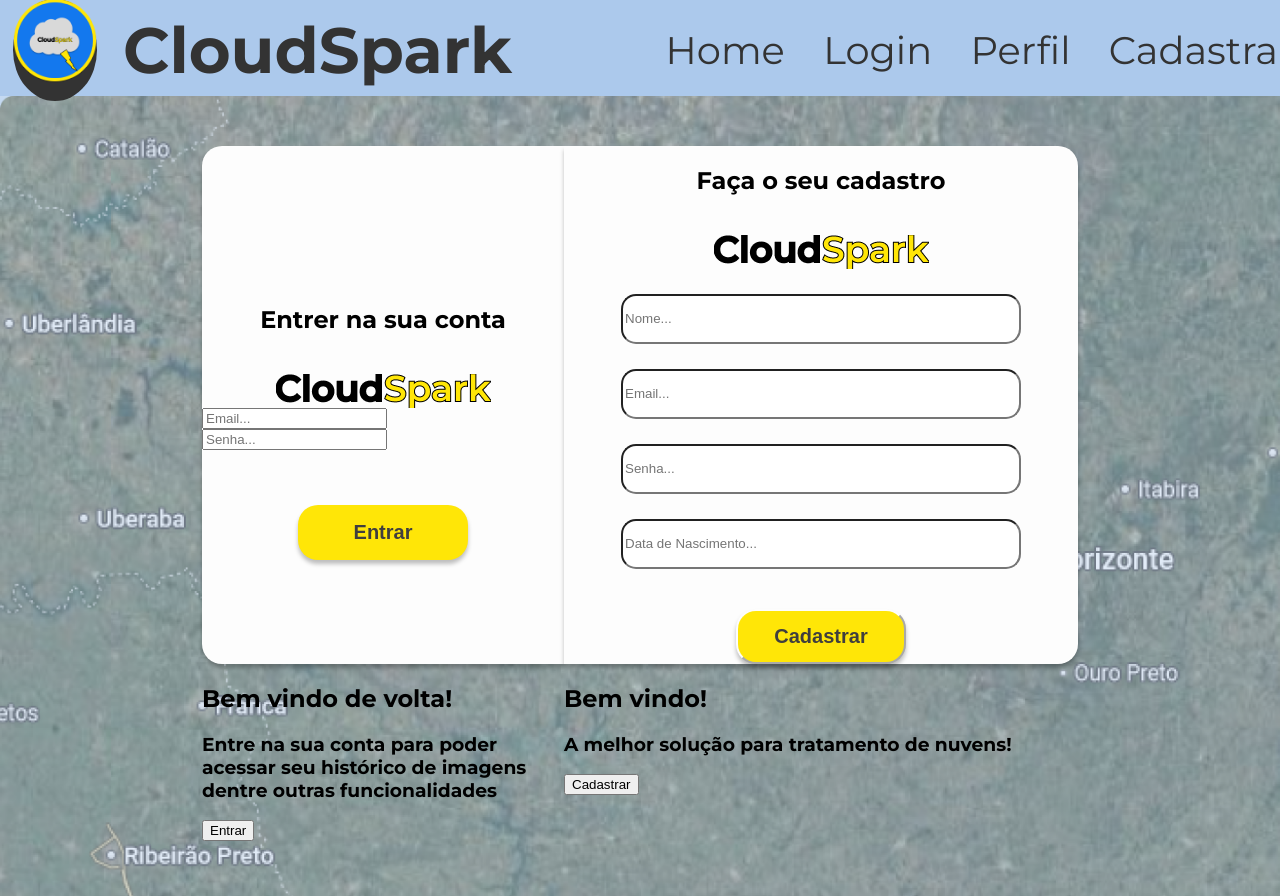
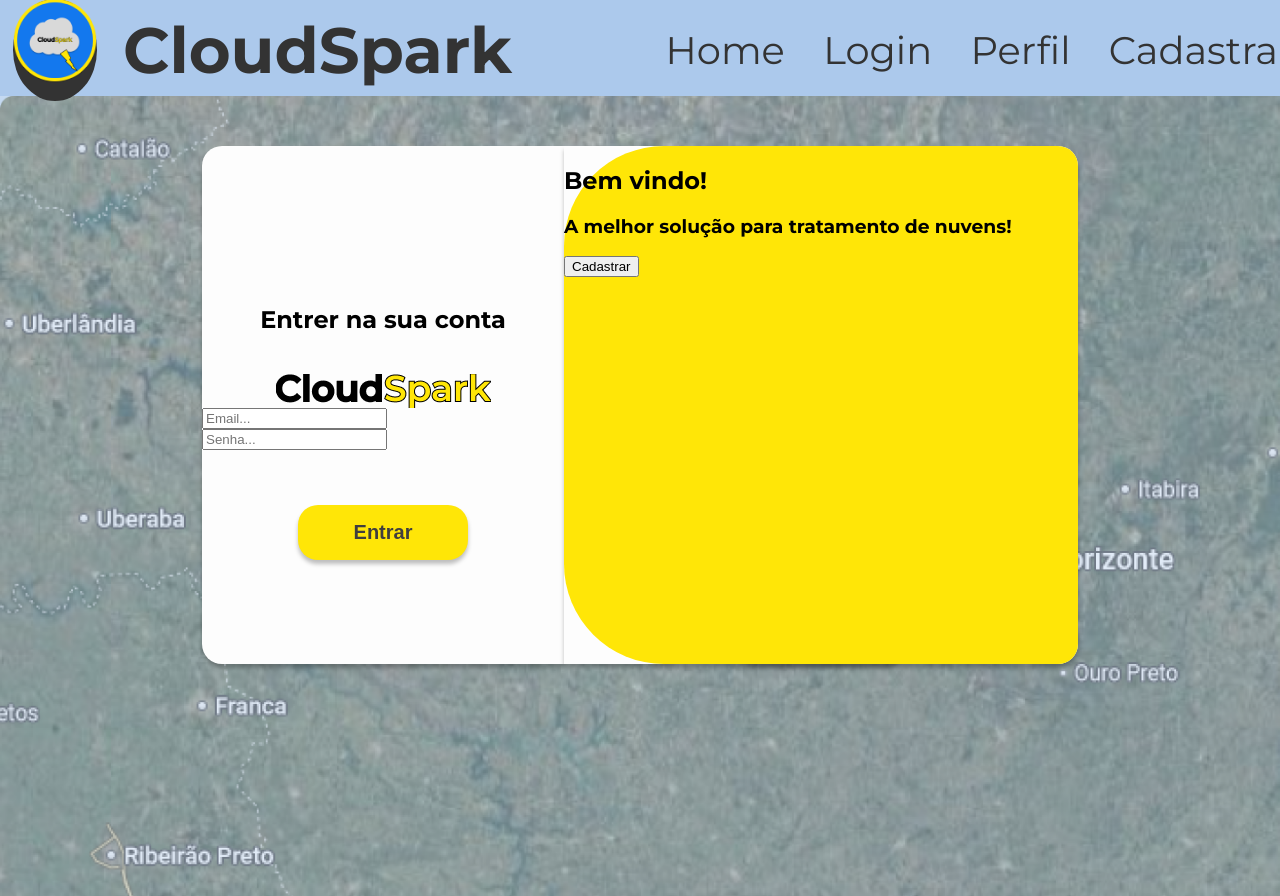
Before and after one commit to CloudSparkTeam/cloudSpark-web, a React (Create React App) app: page /login in a window 1280 px wide. Shown: the top 896 px of the page. Built offline with nearby package versions, Linux system fonts and the light colour scheme.

Commit message:
feat: recriando a tela de login

```diff
--- a/src/Pages/NovoLogin/NovoLogin.css
+++ b/src/Pages/NovoLogin/NovoLogin.css
@@ -41,6 +41,7 @@
     border-bottom-left-radius: 20px;
     box-shadow: 0px 4px 4px rgba(0, 0, 0, 0.25);
     position: relative;
+    z-index: 2;
 }
 
 .lado-direito {
@@ -55,6 +56,7 @@
     border-bottom-right-radius: 20px;
     box-shadow: 0px 4px 4px rgba(0, 0, 0, 0.25);
     position: relative;
+    z-index: 2;
 }
 
 .botao-entrar {
@@ -126,3 +128,38 @@
 .texto-acessar-conta {
     margin-top: 10px;
 }
+
+.clique-esquerdo {
+    background-color: #FFE607;
+    height: 580;        /*nao esta sendo aplicado*/
+    width: 362;
+    z-index: 3;
+    margin-top: -518px;
+    border-top-left-radius: 20px;
+    border-top-right-radius: 100px;
+    border-bottom-left-radius: 20px;
+    border-bottom-right-radius: 100px;
+    opacity: 0;
+}
+
+.clique-direito {
+    background-color: #FFE607;
+    height: 580;        /*nao esta sendo aplicado*/
+    width: 362;
+    z-index: 3;
+    margin-top: -518px;
+    margin-bottom: 0px;
+    border-top-left-radius: 100px;
+    border-top-right-radius: 20px;
+    border-bottom-left-radius: 100px;
+    border-bottom-right-radius: 20px;
+    opacity: 0;
+}
+
+.clique-esquerdo.ativo{
+    opacity: 1;
+}
+
+.clique-direito.ativo {
+    opacity: 1;
+}
--- a/src/Pages/NovoLogin/NovoLogin.tsx
+++ b/src/Pages/NovoLogin/NovoLogin.tsx
@@ -15,9 +15,12 @@ export default function Login() {
     const [dataNascimento, setDataNascimento] = useState(""); // Novo estado para data de nascimento
 
     const [mostrarCadastro, setMostrarCadastro] = useState(false);
+    const handleCadastroClick = () => setMostrarCadastro(true);
+    const handleLoginClick = () => setMostrarCadastro(false);
 
     const handleToggle = () => {
         setMostrarCadastro(prev => !prev);
+        console.log(mostrarCadastro)
     };
 
     const navigate = useNavigate();
@@ -124,7 +127,7 @@ export default function Login() {
 
                         <button className="botao-cadastrar" onClick={handleCadastro}>Cadastrar</button>
                     </div>
-                    <div className="clique-esquerdo">
+                    <div className={`clique-esquerdo ${mostrarCadastro ? 'ativo' : ''}`} id={"clique-esquerdo"}>
                         <h2>Bem vindo de volta!</h2>
                         <div className="texto2-cliqueesquerdo">
                             <h3>Entre na sua conta para poder acessar seu histórico de imagens dentre outras
@@ -136,7 +139,8 @@ export default function Login() {
                         </button>
                         </div>
                     </div>
-                    <div className="clique-direito">
+
+                    <div className={`clique-direito ${!mostrarCadastro ? 'ativo' : ''}`}>
                         <h2>Bem vindo!</h2>
                         <div className="texto2-cliquedireito">
                             <h3>A melhor solução para tratamento de nuvens!</h3>
```
Lines whose indentation alone changed are shown as unchanged.
